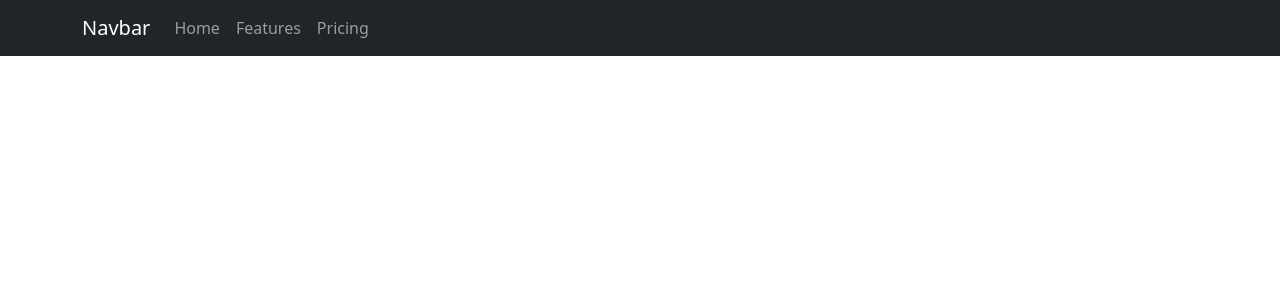
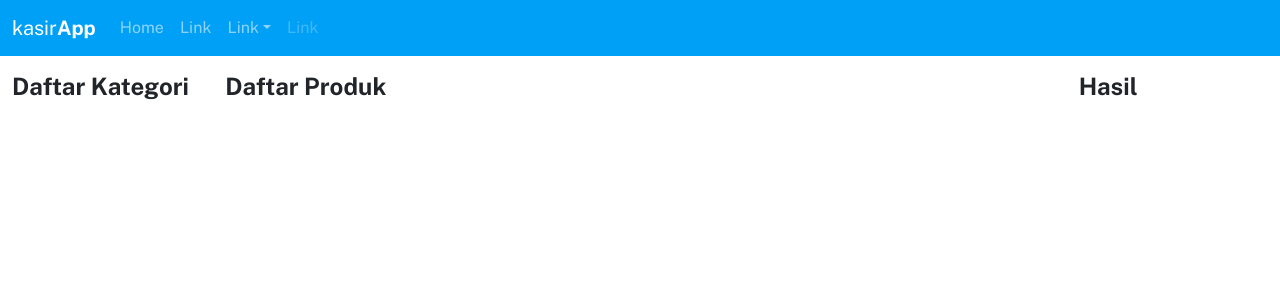
Before and after one commit to ProjectRavel/Cashier-App, a React (Vite) app in the folder KasirApp-React/: page / in a window 1280 px wide. Shown: the top 300 px of the page. Built offline with nearby package versions, Linux system fonts and the light colour scheme.

Commit message:
Add ListCategories,NavBarComponent,etc

```diff
--- a/KasirApp-React/index.html
+++ b/KasirApp-React/index.html
@@ -1,9 +1,15 @@
-<!doctype html>
+<!DOCTYPE html>
 <html lang="en">
   <head>
     <meta charset="UTF-8" />
     <meta name="viewport" content="width=device-width, initial-scale=1.0" />
     <title>Kasir App WB</title>
+    <link rel="preconnect" href="https://fonts.googleapis.com" />
+    <link rel="preconnect" href="https://fonts.gstatic.com" crossorigin />
+    <link
+      href="https://fonts.googleapis.com/css2?family=Public+Sans:ital,wght@0,100..900;1,100..900&display=swap"
+      rel="stylesheet"
+    />
   </head>
   <body>
     <div id="root"></div>
--- a/KasirApp-React/src/App.jsx
+++ b/KasirApp-React/src/App.jsx
@@ -1,11 +1,26 @@
+import { Col, Container, Row } from "react-bootstrap";
 import "./App.css";
-import NavbarComponents from "./NavbarComponents";
+import { Hasil, ListCategories, NavbarComponents } from "./components"
 
 function App() {
-
   return (
     <>
       <NavbarComponents />
+      <div className="mt-3  ">
+        <Container fluid>
+          <Row>
+            <ListCategories />
+            <Col>
+              <div className="kasir-app">
+                <h4>
+                  <strong>Daftar Produk</strong>
+                </h4>
+              </div>
+            </Col>
+            <Hasil />
+          </Row>
+        </Container>
+      </div>
     </>
   );
 }
--- a/KasirApp-React/src/NavbarComponents.jsx
+++ /dev/null
@@ -1,23 +0,0 @@
-import React from "react";
-import Container from 'react-bootstrap/Container';
-import Nav from 'react-bootstrap/Nav';
-import Navbar from 'react-bootstrap/Navbar';
-
-function NavbarComponents() {
-  return (
-    <>
-      <Navbar bg="dark" data-bs-theme="dark">
-        <Container>
-          <Navbar.Brand href="#home">Navbar</Navbar.Brand>
-          <Nav className="me-auto">
-            <Nav.Link href="#home">Home</Nav.Link>
-            <Nav.Link href="#features">Features</Nav.Link>
-            <Nav.Link href="#pricing">Pricing</Nav.Link>
-          </Nav>
-        </Container>
-      </Navbar>
-    </>
-  );
-}
-
-export default NavbarComponents;
--- /dev/null
+++ b/KasirApp-React/src/components/Hasil.jsx
@@ -0,0 +1,12 @@
+import { Col } from 'react-bootstrap'
+
+function Hasil() {
+  return (
+    <Col md={2} mt="2">
+        <h4><strong>Hasil</strong></h4>
+
+    </Col>
+  )
+}
+
+export default Hasil
--- /dev/null
+++ b/KasirApp-React/src/components/ListCategories.jsx
@@ -0,0 +1,13 @@
+import { Col } from "react-bootstrap";
+
+function ListCategories() {
+  return (
+    <Col md={2} mt="2">
+      <h4>
+        <strong>Daftar Kategori</strong>
+      </h4>
+    </Col>
+  );
+}
+
+export default ListCategories;
--- /dev/null
+++ b/KasirApp-React/src/components/NavbarComponents.jsx
@@ -0,0 +1,40 @@
+import Container from 'react-bootstrap/Container';
+import Nav from 'react-bootstrap/Nav';
+import Navbar from 'react-bootstrap/Navbar';
+import NavDropdown from 'react-bootstrap/NavDropdown';
+
+function NavbarComponents() {
+  return (
+    <Navbar variant='dark' expand="lg">
+      <Container fluid>
+        <Navbar.Brand href="#">kasir<strong>App</strong></Navbar.Brand>
+        <Navbar.Toggle aria-controls="navbarScroll" />
+        <Navbar.Collapse id="navbarScroll">
+          <Nav
+            className="me-auto my-2 my-lg-0"
+            style={{ maxHeight: "100px" }}
+            navbarScroll
+          >
+            <Nav.Link href="#action1">Home</Nav.Link>
+            <Nav.Link href="#action2">Link</Nav.Link>
+            <NavDropdown title="Link" id="navbarScrollingDropdown">
+              <NavDropdown.Item href="#action3">Action</NavDropdown.Item>
+              <NavDropdown.Item href="#action4">
+                Another action
+              </NavDropdown.Item>
+              <NavDropdown.Divider />
+              <NavDropdown.Item href="#action5">
+                Something else here
+              </NavDropdown.Item>
+            </NavDropdown>
+            <Nav.Link href="#" disabled>
+              Link
+            </Nav.Link>
+          </Nav>
+        </Navbar.Collapse>
+      </Container>
+    </Navbar>
+  );
+}
+
+export default NavbarComponents;
--- /dev/null
+++ b/KasirApp-React/src/components/index.js
@@ -0,0 +1,5 @@
+import NavbarComponents from "./NavbarComponents";
+import Hasil from "./Hasil";
+import ListCategories from "./ListCategories";
+
+export {NavbarComponents, Hasil, ListCategories}
--- a/KasirApp-React/src/index.css
+++ b/KasirApp-React/src/index.css
@@ -0,0 +1,8 @@
+body{
+    font-family: "Public Sans", sans-serif;
+    margin: 0;
+}
+
+.navbar{
+    background-color: #00a0f6;
+}
```
